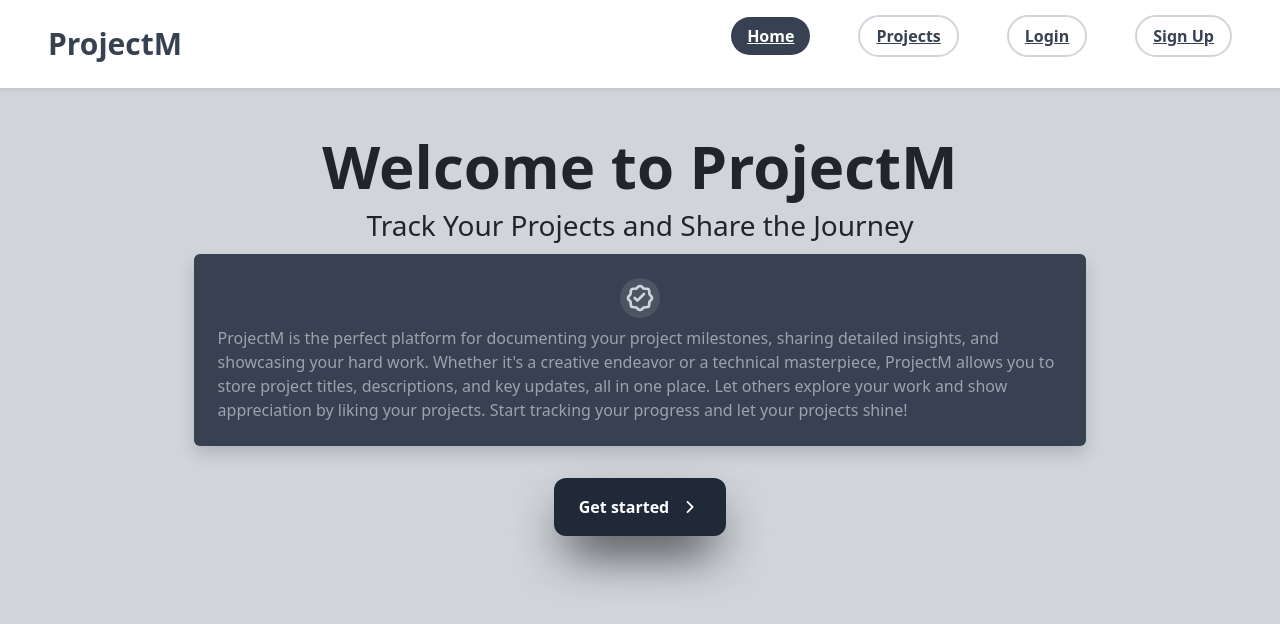
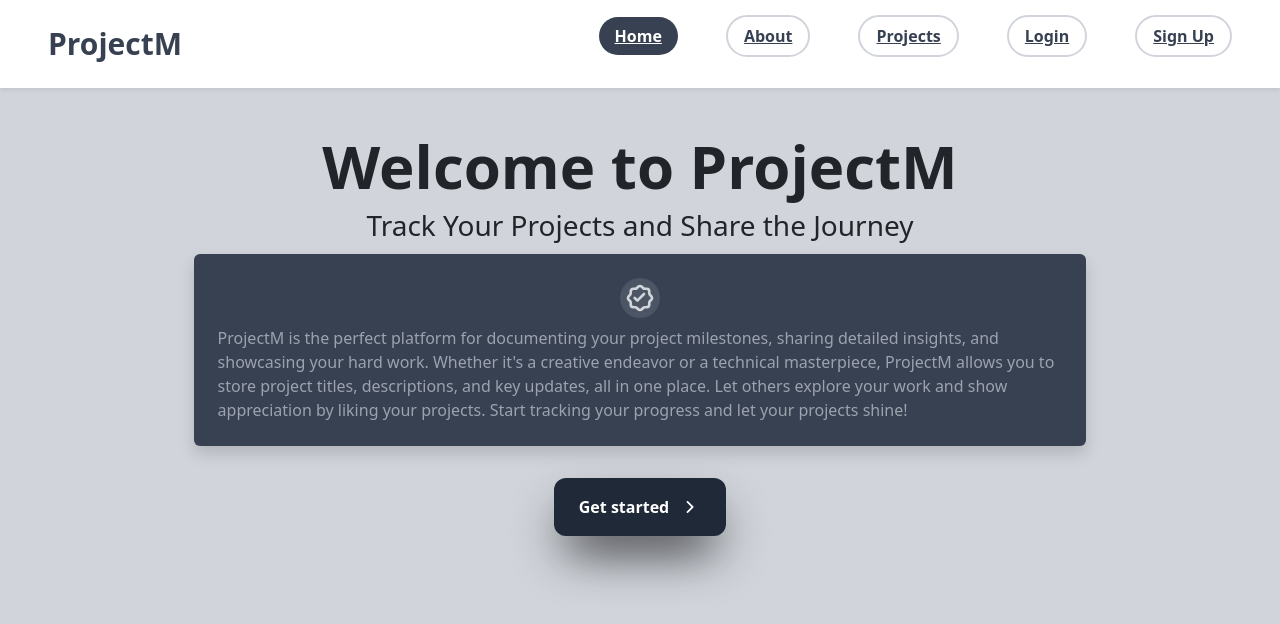
Before and after one commit to Dhie-boop/Full-Stack-App, a React (Vite) app in the folder Front-end/app/: page / in a window 1280 px wide. Shown: the top 624 px of the page. Built offline with nearby package versions, Linux system fonts and the light colour scheme.

Commit message:
Add the about page component

```diff
--- a/Front-end/app/src/components/Navbar.jsx
+++ b/Front-end/app/src/components/Navbar.jsx
@@ -26,6 +26,16 @@ const Navbar = () => {
                 to="/"
               >
                 Home
+              </Link>
+            </li>
+            <li className="hover:scale-105 transition-all duration-300">
+              <Link
+                className={`${
+                  isActive("/about") ? "bg-gray-700 text-white" : "text-blue-500 border-2"
+                } px-3 py-2 rounded-full text-gray-700 border-gray-300`}
+                to="/about"
+              >
+                About
               </Link>
             </li>
             <li className="hover:scale-105 transition-all duration-300">
```
